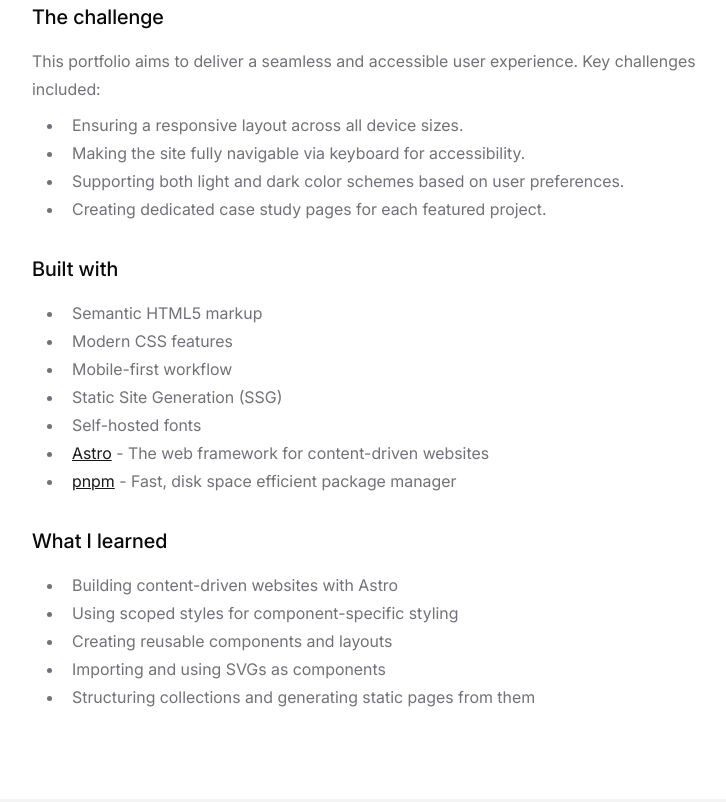
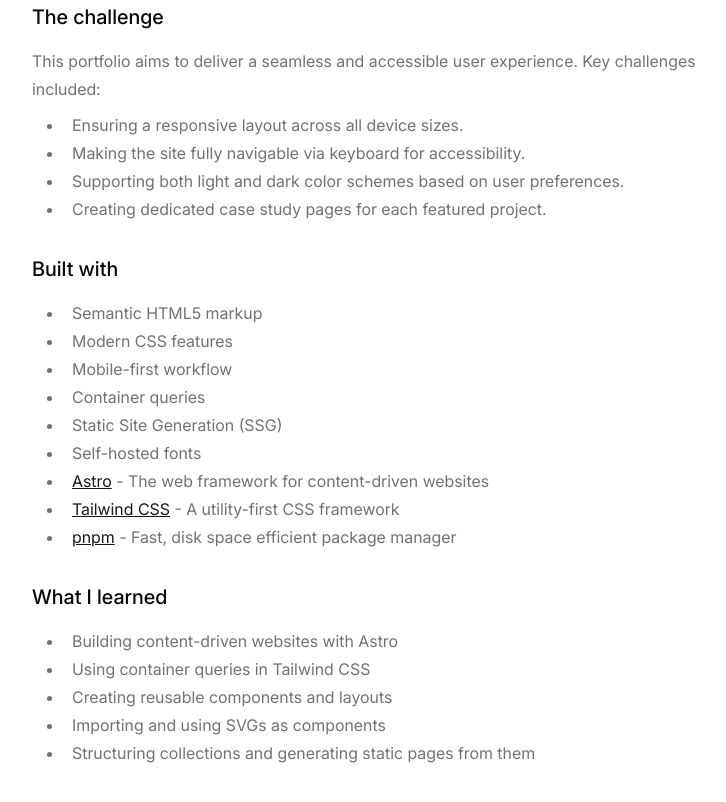
Before and after one commit to heygauravshukla/personal-portfolio, an Astro site: page /projects/personal-website in a window 1280 px wide. Shown: the part 1046-1848 px from the top of the page, without its empty margins (272-998 px from the left). Built offline with nearby package versions, Linux system fonts and the light colour scheme; Astro itself is replaced by a stand-in of ours.

Commit message:
Update project documentation to reflect Tailwind CSS integration and container queries usage

```diff
--- a/src/content/projects/personal-website.md
+++ b/src/content/projects/personal-website.md
@@ -9,7 +9,7 @@ live_site_url: https://heygauravshukla.netlify.app
 source_code_url: https://github.com/heygauravshukla/personal-website
 tags:
   - Astro
-  - Modern CSS
+  - Tailwind CSS
 ---
 
 ## The challenge
@@ -26,15 +26,17 @@ This portfolio aims to deliver a seamless and accessible user experience. Key ch
 - Semantic HTML5 markup
 - Modern CSS features
 - Mobile-first workflow
+- Container queries
 - Static Site Generation (SSG)
 - Self-hosted fonts
 - [Astro](https://astro.build) - The web framework for content-driven websites
+- [Tailwind CSS](https://tailwindcss.com) - A utility-first CSS framework
 - [pnpm](https://pnpm.io) - Fast, disk space efficient package manager
 
 ## What I learned
 
 - Building content-driven websites with Astro
-- Using scoped styles for component-specific styling
+- Using container queries in Tailwind CSS
 - Creating reusable components and layouts
 - Importing and using SVGs as components
 - Structuring collections and generating static pages from them
```
Also changed, not shown: README.md.
